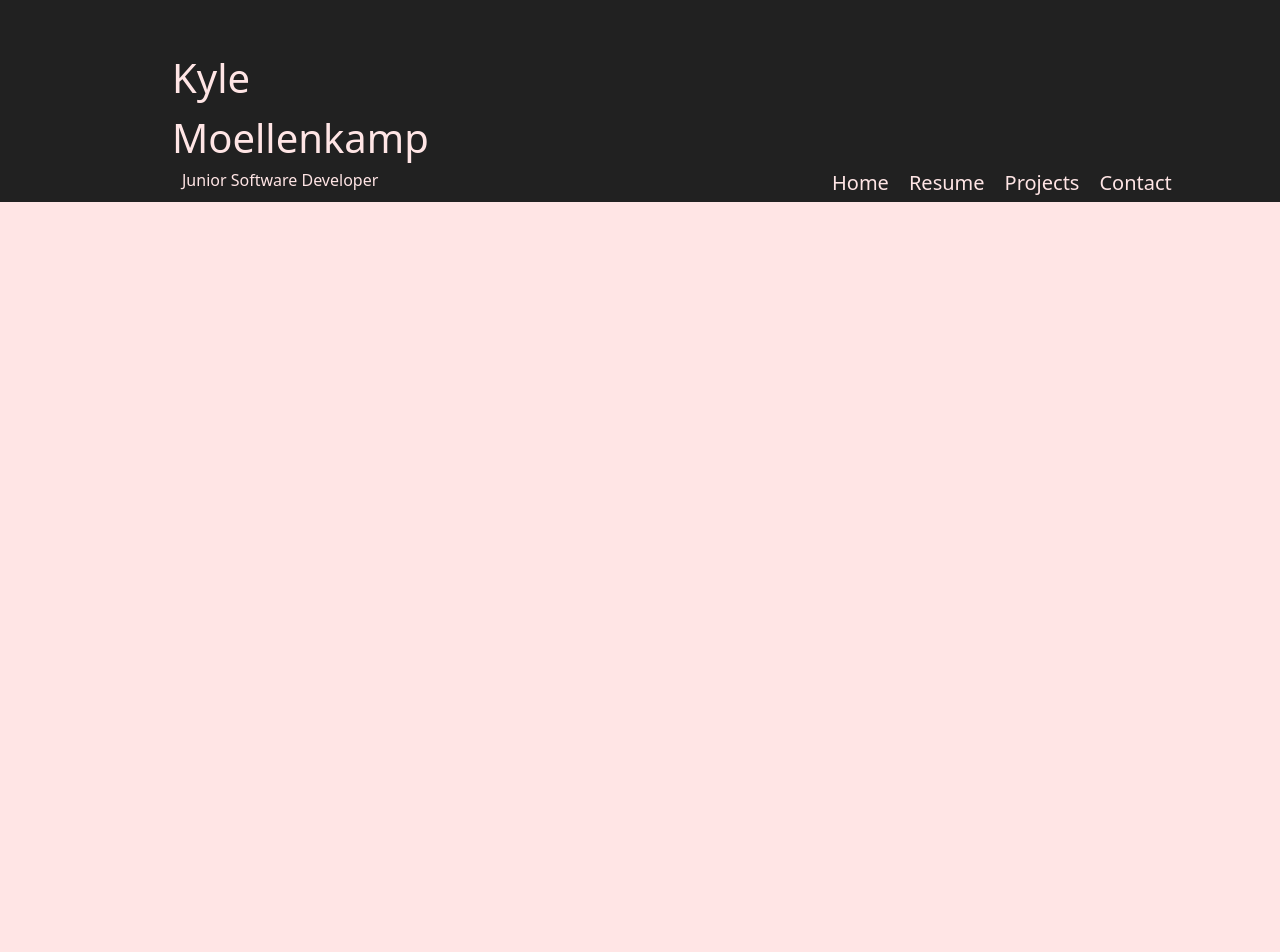
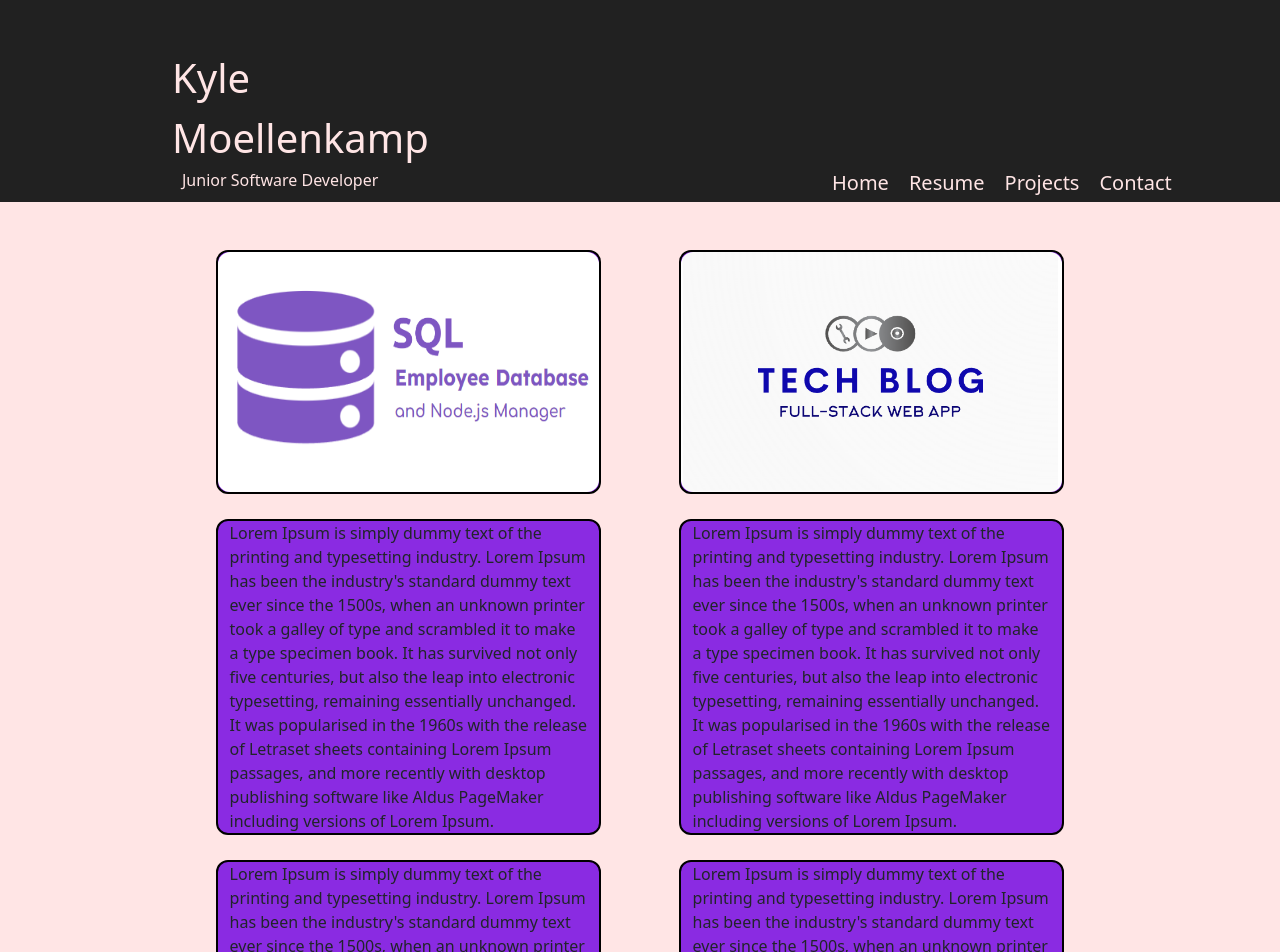
Before and after one commit to kylemoely/Portfolio, a React (Create React App) app in the folder client/: page /projects in a window 1280 px wide. Shown: the top 952 px of the page. Before the commit the page ends 800 px from the top, so only its background shows below. Built offline with nearby package versions, Linux system fonts and the light colour scheme.

Commit message:
Formatted projects page and filled in first project

```diff
--- a/client/src/pages/Projects/index.js
+++ b/client/src/pages/Projects/index.js
@@ -1,9 +1,47 @@
 import React from 'react';
 import 'bootstrap/dist/css/bootstrap.min.css';
-import './style.css'
+import './style.css';
+import sqlproj from './sql.PNG';
+import blog from './blog.PNG';
 
 export default function Projects() {
     return (
-        <div></div>
+        <div className='container mt-5 d-flex justify-content-center'>
+            <div className='row d-flex justify-content-center'>
+                <div className='row col-12 col-lg-10 d-flex justify-content-around'>
+                    <div className='project projectOne row g-0 col-12 col-md-5'>
+                        <img src={sqlproj}/>
+                        <div className='overlayOne d-flex flex-column overlay'>
+                            <div className='title'>SQL Employee Database</div>
+                            <div className='d-flex flex-column justify-content-center align-items-center'>
+                                <div className='descrip align-self-center text-center'>This project features a sample employee database written using SQL that holds basic information such as name, salary, role, and manager info. The project also comes with a database manager that runs in the terminal using Node.js. This program is capable of performing several database queries, allowing the user to create, read, update, or delete data entries. Explore the full repo and try it out yourself <a href='https://github.com/kylemoely/Employee-Database'>here</a>.</div>
+                            </div>
+                        </div>
+                    </div>
+                    <div className='project projectTwo row g-0 col-12 col-md-5'>
+                        <img src={blog}/>
+                        <div className='overlay overlayTwo'>
+
+                        </div>
+                    </div>
+                </div>
+                <div className='row col-10 d-flex justify-content-around'>
+                    <div className='project projectThree col-12 col-md-5'>
+                    Lorem Ipsum is simply dummy text of the printing and typesetting industry. Lorem Ipsum has been the industry's standard dummy text ever since the 1500s, when an unknown printer took a galley of type and scrambled it to make a type specimen book. It has survived not only five centuries, but also the leap into electronic typesetting, remaining essentially unchanged. It was popularised in the 1960s with the release of Letraset sheets containing Lorem Ipsum passages, and more recently with desktop publishing software like Aldus PageMaker including versions of Lorem Ipsum.
+                    </div>
+                    <div className='project projectFour col-12 col-md-5'>
+                    Lorem Ipsum is simply dummy text of the printing and typesetting industry. Lorem Ipsum has been the industry's standard dummy text ever since the 1500s, when an unknown printer took a galley of type and scrambled it to make a type specimen book. It has survived not only five centuries, but also the leap into electronic typesetting, remaining essentially unchanged. It was popularised in the 1960s with the release of Letraset sheets containing Lorem Ipsum passages, and more recently with desktop publishing software like Aldus PageMaker including versions of Lorem Ipsum.
+                    </div>
+                </div>
+                <div className='row col-10 d-flex justify-content-around'>
+                    <div className='project projectFive col-12 col-md-5'>
+                    Lorem Ipsum is simply dummy text of the printing and typesetting industry. Lorem Ipsum has been the industry's standard dummy text ever since the 1500s, when an unknown printer took a galley of type and scrambled it to make a type specimen book. It has survived not only five centuries, but also the leap into electronic typesetting, remaining essentially unchanged. It was popularised in the 1960s with the release of Letraset sheets containing Lorem Ipsum passages, and more recently with desktop publishing software like Aldus PageMaker including versions of Lorem Ipsum.
+                    </div>
+                    <div className='project projectSix col-12 col-md-5'>
+                    Lorem Ipsum is simply dummy text of the printing and typesetting industry. Lorem Ipsum has been the industry's standard dummy text ever since the 1500s, when an unknown printer took a galley of type and scrambled it to make a type specimen book. It has survived not only five centuries, but also the leap into electronic typesetting, remaining essentially unchanged. It was popularised in the 1960s with the release of Letraset sheets containing Lorem Ipsum passages, and more recently with desktop publishing software like Aldus PageMaker including versions of Lorem Ipsum.
+                    </div>
+                </div>
+            </div>
+        </div>
     )
 }
--- a/client/src/pages/Projects/style.css
+++ b/client/src/pages/Projects/style.css
@@ -1,7 +1,33 @@
-.containers{
-    /* background-color: aqua; */
+.project{
+    background-color:blueviolet;
+    margin-bottom: 25px;
+    border-radius: 12px;
+    border: 2px solid black;
+    position:relative;
 }
 
-.containers *{
-    background-color: aq;
+.project img{
+    border-radius: inherit;
 }
+
+.overlay{
+    position: absolute;
+    height:0;
+    bottom: 0;
+    left: 0;
+    right: 0;
+    width:100%;
+    overflow:hidden;
+    transition:.5s ease;
+    background-color:rgba(137, 137, 137, 0.85);
+    border-radius: inherit;
+}
+
+.projectOne:hover .overlayOne{
+    height:100%;
+}
+
+.descrip{
+    font-weight:500;
+    font-size:18px;
+}
--- a/client/src/pages/Resume/style.css
+++ b/client/src/pages/Resume/style.css
@@ -1,4 +1,4 @@
-img{
+.resumeblock img{
     border:2px solid black;
 }
 
```
Also changed, not shown: client/src/pages/Projects/blog.PNG (added), client/src/pages/Projects/sql.PNG (added).
